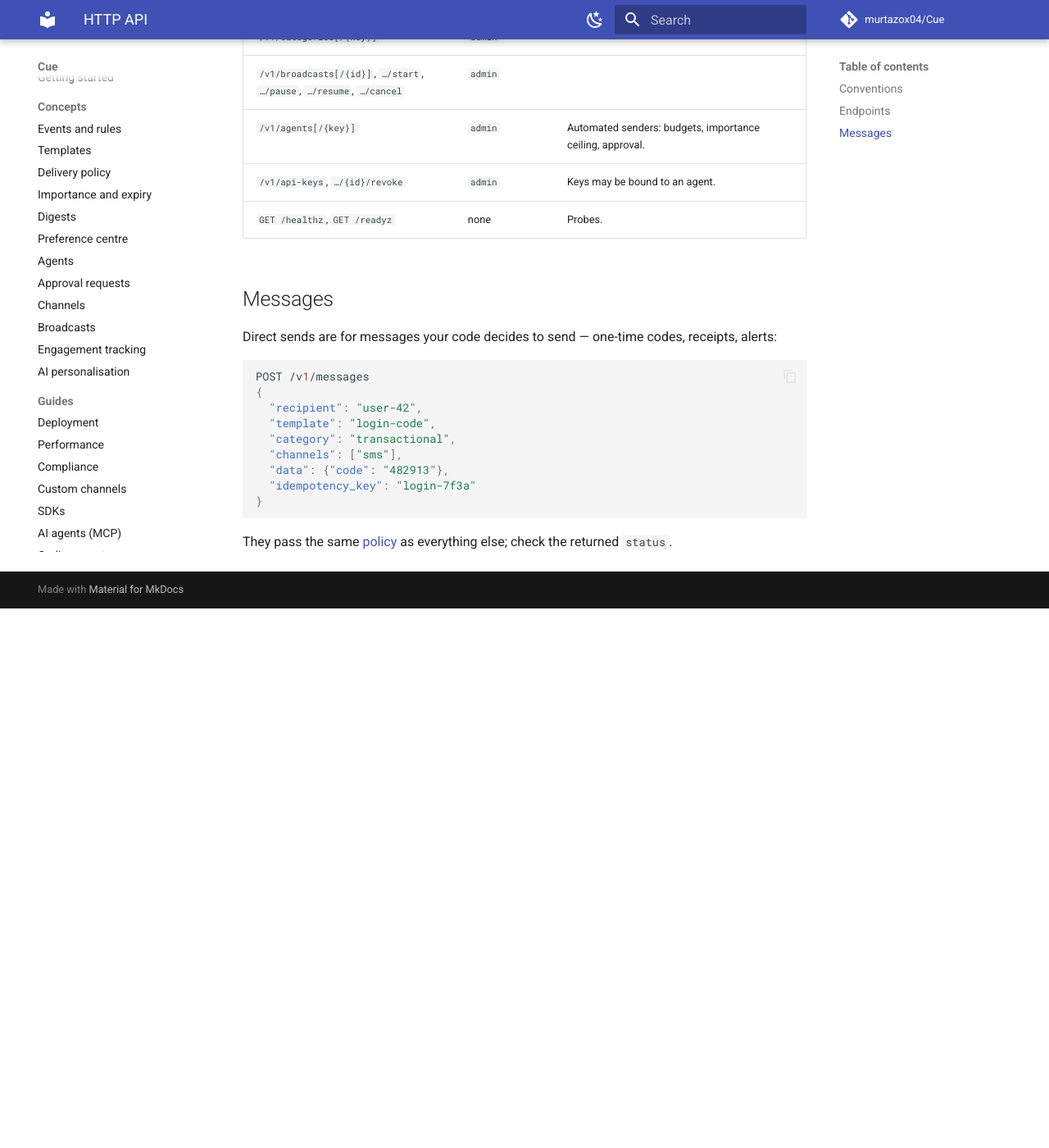
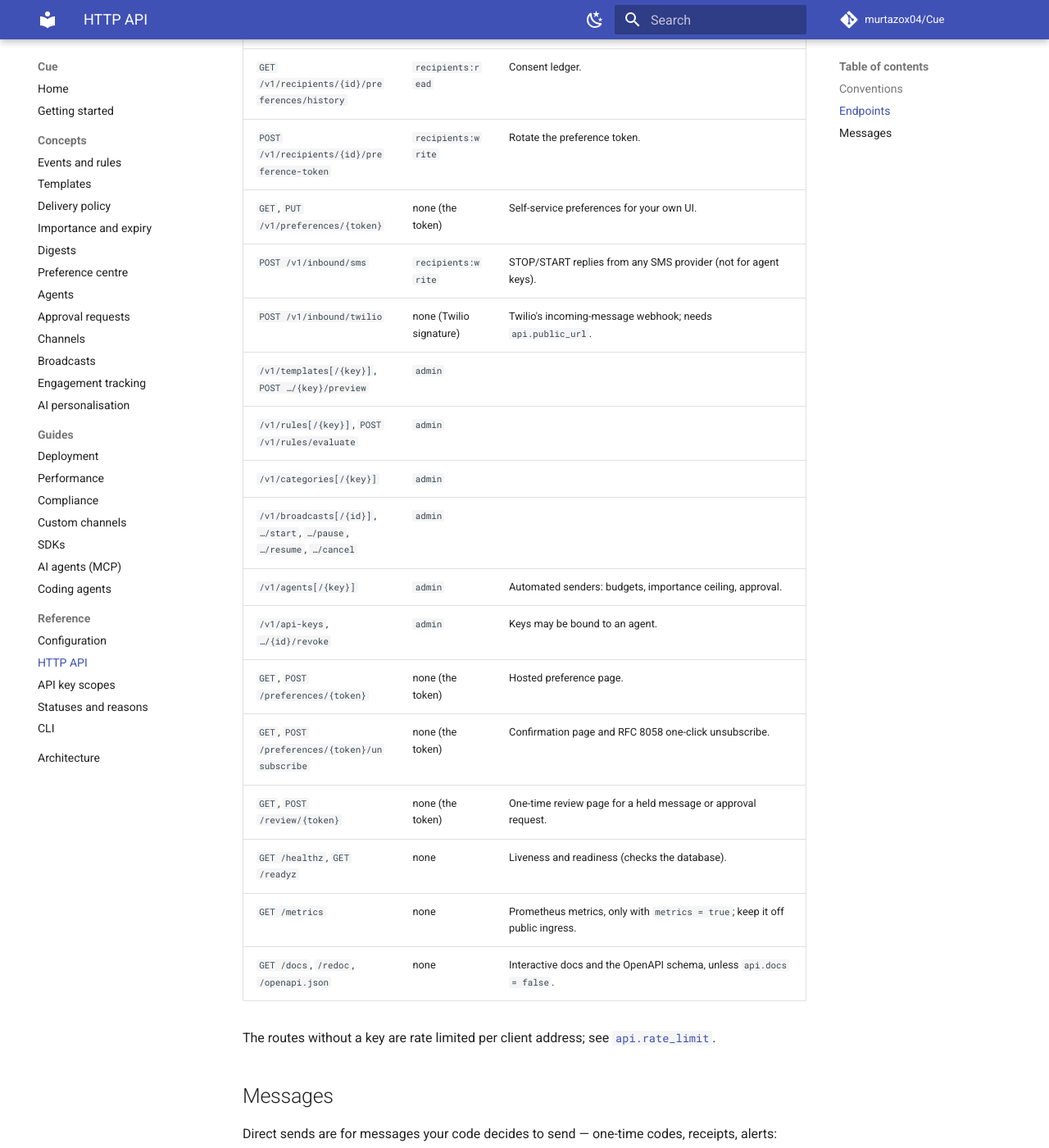
Before and after one commit to murtazox04/Cue, an MkDocs documentation site: the page built from docs/reference/api.md, in a window 1280 px wide and 1400 px high, scrolled down 2301 px. Shown: the whole window at 82% size. Built offline with MkDocs 1.6.1 and Material for MkDocs 9.7.7, drawn with Linux system fonts in a browser that asks for light colours; comment, search, counter and statistics services are not loaded; before the commit the page ends 3043 px from its top, so only the background shows below that; some of the changed text lies outside the part shown.

Commit message:
List every route, scope, status and reason in the reference
The endpoint table now covers consent, inbound replies, the review and preference pages, metrics and the docs routes. New pages catalogue what each API key scope allows, including approvals:decide and the limits on agent keys, and every message status, status_reason, rule outcome reason and problem response.

```diff
--- a/docs/reference/api.md
+++ b/docs/reference/api.md
@@ -6,50 +6,62 @@
 
 ## Conventions
 
-- **Authentication:** `Authorization: Bearer ck_…`. Keys carry [scopes](cli.md#api-key-scopes).
+- **Authentication:** `Authorization: Bearer ck_…`. Keys carry [scopes](scopes.md).
 - **Errors** use [RFC 9457](https://www.rfc-editor.org/rfc/rfc9457) problem details
   (`application/problem+json`) with `title`, `status`, `detail` and, for validation
-  errors, an `errors` list.
+  errors, an `errors` list. See [problem responses](statuses.md#problem-responses).
 - **Pagination:** list endpoints take `limit` (≤ 500) and `cursor`, and return
   `{"items": [...], "next_cursor": "…" | null}`. Results are newest first.
 - **Idempotency:** events take `idempotency_key`; direct sends take `idempotency_key`.
   A repeat returns `200` with the original resource instead of `202`.
 - **Timestamps** are ISO 8601 in UTC.
+- **Statuses and reasons** of messages, events, digests, broadcasts and approval requests
+  are listed in [statuses and reasons](statuses.md).
 
 ## Endpoints
 
 | Method & path | Scope | |
 |---|---|---|
-| `POST /v1/events` | `events:write` | Ingest an event. |
+| `POST /v1/events` | `events:write` | Ingest an event. Inline `region`, `attributes`, `addresses`, or a changed `locale`/`timezone`, also need `recipients:write`. |
 | `GET /v1/events`, `GET /v1/events/{id}` | `messages:read` | Events with per-rule outcomes. |
 | `POST /v1/messages` | `messages:write` | Send a template directly. |
-| `GET /v1/messages`, `GET /v1/messages/{id}` | `messages:read` | Filter by `recipient`, `status`, `event_id`, `broadcast_id`. |
+| `GET /v1/messages`, `GET /v1/messages/{id}` | `messages:read` | Filter by `recipient`, `status`, `event_id`, `broadcast_id`, `agent`. |
 | `POST /v1/messages/{id}/approve`, `…/reject` | `approvals:decide` | Review a message an agent sent that is `pending_approval`. |
+| `POST /v1/messages/{id}/cancel` | `messages:write` | Cancel a queued message. |
+| `POST /v1/messages/{id}/engagement` | `events:write` | Record delivered/opened/clicked/converted. |
+| `POST /v1/track/{tracking_token}` | none (the token) | Engagement from client apps. |
 | `POST /v1/approvals` | `messages:write` | Ask people to approve an action. |
 | `GET /v1/approvals`, `GET /v1/approvals/{id}` | `messages:read` | Approval requests and their decisions. |
 | `POST /v1/approvals/{id}/approve`, `…/reject` | `approvals:decide` | Decide an approval request. |
-| `POST /v1/messages/{id}/cancel` | `messages:write` | Cancel a queued message. |
 | `GET /v1/digests`, `GET /v1/digests/{id}` | `messages:read` | Grouped events; filter by `recipient`, `status`. |
 | `POST /v1/digests/{id}/send` | `messages:write` | Close a digest's window early. |
-| `POST /v1/messages/{id}/engagement` | `events:write` | Record delivered/opened/clicked/converted. |
-| `POST /v1/track/{token}` | none | Engagement from client apps. |
 | `PUT /v1/recipients/{external_id}` | `recipients:write` | Create or update. |
 | `GET /v1/recipients`, `GET /v1/recipients/{external_id}` | `recipients:read` | |
 | `DELETE /v1/recipients/{external_id}` | `recipients:write` | Erase profile and history. |
-| `POST /v1/recipients/{id}/addresses` | `recipients:write` | Add a device, number, e-mail… |
+| `POST /v1/recipients/{id}/addresses` | `recipients:write` | Add a device, number, e-mail…; re-enables a disabled address. |
 | `DELETE /v1/recipients/{id}/addresses/{channel}/{value}` | `recipients:write` | |
 | `PUT /v1/recipients/{id}/preferences` | `recipients:write` | Unsubscribes, muted channels, quiet hours. |
+| `POST /v1/recipients/{id}/consent` | `recipients:write` | Record an opt-in with its disclosure; see [compliance](../guides/compliance.md). |
 | `GET /v1/recipients/{id}/preferences/history` | `recipients:read` | Consent ledger. |
 | `POST /v1/recipients/{id}/preference-token` | `recipients:write` | Rotate the preference token. |
-| `GET`, `PUT /v1/preferences/{token}` | the token | Self-service preferences for your own UI. |
-| `GET`, `POST /preferences/{token}[/unsubscribe]` | the token | Hosted page and RFC 8058 one-click unsubscribe. |
+| `GET`, `PUT /v1/preferences/{token}` | none (the token) | Self-service preferences for your own UI. |
+| `POST /v1/inbound/sms` | `recipients:write` | STOP/START replies from any SMS provider (not for agent keys). |
+| `POST /v1/inbound/twilio` | none (Twilio signature) | Twilio's incoming-message webhook; needs `api.public_url`. |
 | `/v1/templates[/{key}]`, `POST …/{key}/preview` | `admin` | |
 | `/v1/rules[/{key}]`, `POST /v1/rules/evaluate` | `admin` | |
 | `/v1/categories[/{key}]` | `admin` | |
 | `/v1/broadcasts[/{id}]`, `…/start`, `…/pause`, `…/resume`, `…/cancel` | `admin` | |
 | `/v1/agents[/{key}]` | `admin` | Automated senders: budgets, importance ceiling, approval. |
 | `/v1/api-keys`, `…/{id}/revoke` | `admin` | Keys may be bound to an agent. |
-| `GET /healthz`, `GET /readyz` | none | Probes. |
+| `GET`, `POST /preferences/{token}` | none (the token) | Hosted preference page. |
+| `GET`, `POST /preferences/{token}/unsubscribe` | none (the token) | Confirmation page and RFC 8058 one-click unsubscribe. |
+| `GET`, `POST /review/{token}` | none (the token) | One-time review page for a held message or approval request. |
+| `GET /healthz`, `GET /readyz` | none | Liveness and readiness (checks the database). |
+| `GET /metrics` | none | Prometheus metrics, only with `metrics = true`; keep it off public ingress. |
+| `GET /docs`, `/redoc`, `/openapi.json` | none | Interactive docs and the OpenAPI schema, unless `api.docs = false`. |
+
+The routes without a key are rate limited per client address; see
+[`api.rate_limit`](configuration.md#apirate_limit).
 
 ## Messages
 
--- a/mkdocs.yml
+++ b/mkdocs.yml
@@ -58,5 +58,7 @@
   - Reference:
       - Configuration: reference/configuration.md
       - HTTP API: reference/api.md
+      - API key scopes: reference/scopes.md
+      - Statuses and reasons: reference/statuses.md
       - CLI: reference/cli.md
   - Architecture: architecture.md
```
Also changed, not shown: docs/reference/cli.md (+5 -10 lines), docs/reference/scopes.md (added, +47 -0 lines), docs/reference/statuses.md (added, +97 -0 lines).
